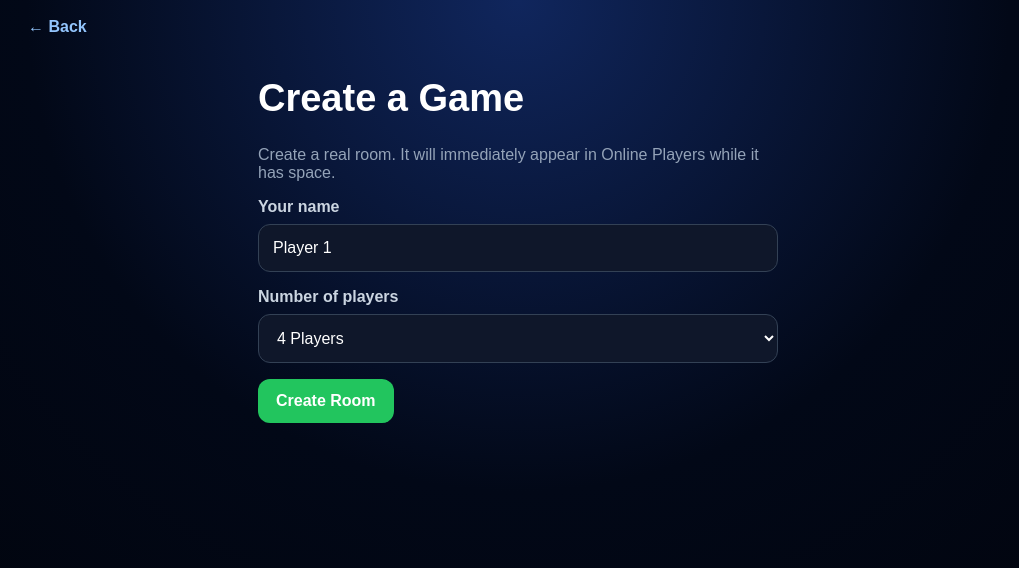
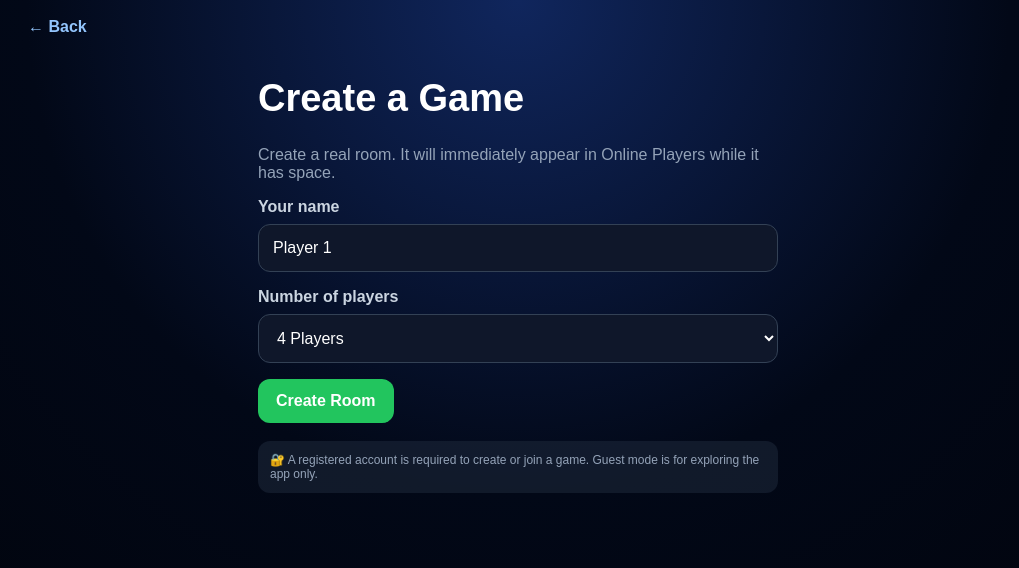
Before and after one commit to MrDan001/ludo-live, a Next.js app: page /room in a window 1280 px wide. Shown: the top 568 px of the page, without its empty margins (122-1141 px from the left). Built offline with nearby package versions, Linux system fonts and the light colour scheme.

Commit message:
Block guest users from creating or joining game rooms

```diff
--- a/app/room/page.tsx
+++ b/app/room/page.tsx
@@ -5,15 +5,17 @@ import { useSearchParams } from "next/navigation";
 import Link from "next/link";
 import AppFrame from "../_components/AppFrame";
 import LiveSocial from "../_components/LiveSocial";
+import { AccountGateModal, useAccountGate } from "../_components/AccountGate";
 
 type Room={code:string;players:number;host:boolean;name:string};
 function makeCode(){return Math.random().toString(36).slice(2,8).toUpperCase()}
 function bumpStat(key:string){try{const s=JSON.parse(localStorage.getItem("ludo-stats")||"{}");s[key]=(s[key]||0)+1;localStorage.setItem("ludo-stats",JSON.stringify(s));window.dispatchEvent(new Event("ludo-stats-updated"))}catch{}}
 function RoomContent(){
  const params=useSearchParams(); const action=params.get("action")||"create"; const presetCode=params.get("code")||""; const presetSize=params.get("size")||"4";
- const [room,setRoom]=useState<Room|null>(null); const [players,setPlayers]=useState(presetSize); const [code,setCode]=useState(presetCode.toUpperCase()); const [name,setName]=useState("Player 1"); const [notice,setNotice]=useState("");
+ const [room,setRoom]=useState<Room|null>(null); const [players,setPlayers]=useState(presetSize); const [code,setCode]=useState(presetCode.toUpperCase()); const [name,setName]=useState("Player 1"); const [notice,setNotice]=useState(""); const gate=useAccountGate();
  const create=()=>{const r={code:makeCode(),players:Number(players),host:true,name:name.trim()||"Player 1"};localStorage.setItem("ludo-room",JSON.stringify(r));bumpStat("gameRoomsEntered");setRoom(r)};
  const join=()=>{const c=code.trim().toUpperCase();if(c.length<4){setNotice("Enter the room code.");return}const r={code:c,players:Number(players)||4,host:false,name:name.trim()||"Player"};localStorage.setItem("ludo-room",JSON.stringify(r));bumpStat("gameRoomsEntered");setRoom(r)};
+ const gatedAction=(fn:()=>void)=>gate.check(fn);
  const start=()=>{window.location.href=`/game?room=${encodeURIComponent(room!.code)}&name=${encodeURIComponent(room!.name)}${room!.host?"&host=1":""}`};
  if(room)return <AppFrame back="/lobby"><div style={{maxWidth:900,margin:"0 auto"}}>
   <div style={{display:"flex",justifyContent:"space-between",gap:12,alignItems:"center",flexWrap:"wrap"}}><div><h1 style={{fontSize:38,marginBottom:4}}>Room Lobby</h1><p style={{color:"#94a3b8",marginTop:0}}>Share the code and wait for everyone to get ready.</p></div><div style={{textAlign:"right"}}><small style={{color:"#64748b"}}>ROOM ID</small><div style={{fontSize:30,fontWeight:950,letterSpacing:5}}>{room.code}</div><button onClick={()=>navigator.clipboard?.writeText(room.code)} style={copyBtn}>📋 Copy code</button></div></div>
@@ -24,8 +26,9 @@ function RoomContent(){
  return <AppFrame back="/lobby"><div style={{maxWidth:520,margin:"0 auto"}}><h1 style={{fontSize:38}}>{action==="join"?"Join a Game":"Create a Game"}</h1><p style={{color:"#94a3b8"}}>{action==="join"?"Join an open room and take an available seat.":"Create a real room. It will immediately appear in Online Players while it has space."}</p>
   <label style={label}>Your name<input value={name} onChange={e=>setName(e.target.value)} style={input}/></label>
   {action==="join"?<><label style={label}>Room code<input value={code} onChange={e=>setCode(e.target.value.toUpperCase())} placeholder="ABC123" maxLength={6} style={input}/></label><label style={label}>Players<select value={players} onChange={e=>setPlayers(e.target.value)} style={input}><option value="2">2 Players</option><option value="4">4 Players</option></select></label></>:<label style={label}>Number of players<select value={players} onChange={e=>setPlayers(e.target.value)} style={input}><option value="2">2 Players</option><option value="4">4 Players</option></select></label>}
-  <button onClick={action==="join"?join:create} style={primary}>{action==="join"?"Join Room":"Create Room"}</button>{notice&&<p style={{color:"#fbbf24"}}>{notice}</p>}
- </div></AppFrame>;
+  <button onClick={()=>gatedAction(action==="join"?join:create)} style={primary}>{action==="join"?"Join Room":"Create Room"}</button>{notice&&<p style={{color:"#fbbf24"}}>{notice}</p>}
+  <div style={{marginTop:18,padding:12,borderRadius:12,background:"rgba(30,41,59,.55)",color:"#94a3b8",fontSize:12}}>🔐 A registered account is required to create or join a game. Guest mode is for exploring the app only.</div>
+ </div><AccountGateModal open={gate.open} onClose={()=>gate.setOpen(false)}/></AppFrame>;
 }
 export default function RoomPage(){return <Suspense fallback={<AppFrame back="/lobby"><p>Loading room…</p></AppFrame>}><RoomContent/></Suspense>}
 const label={display:"grid",gap:8,marginBottom:16,color:"#cbd5e1",fontWeight:700};
```
